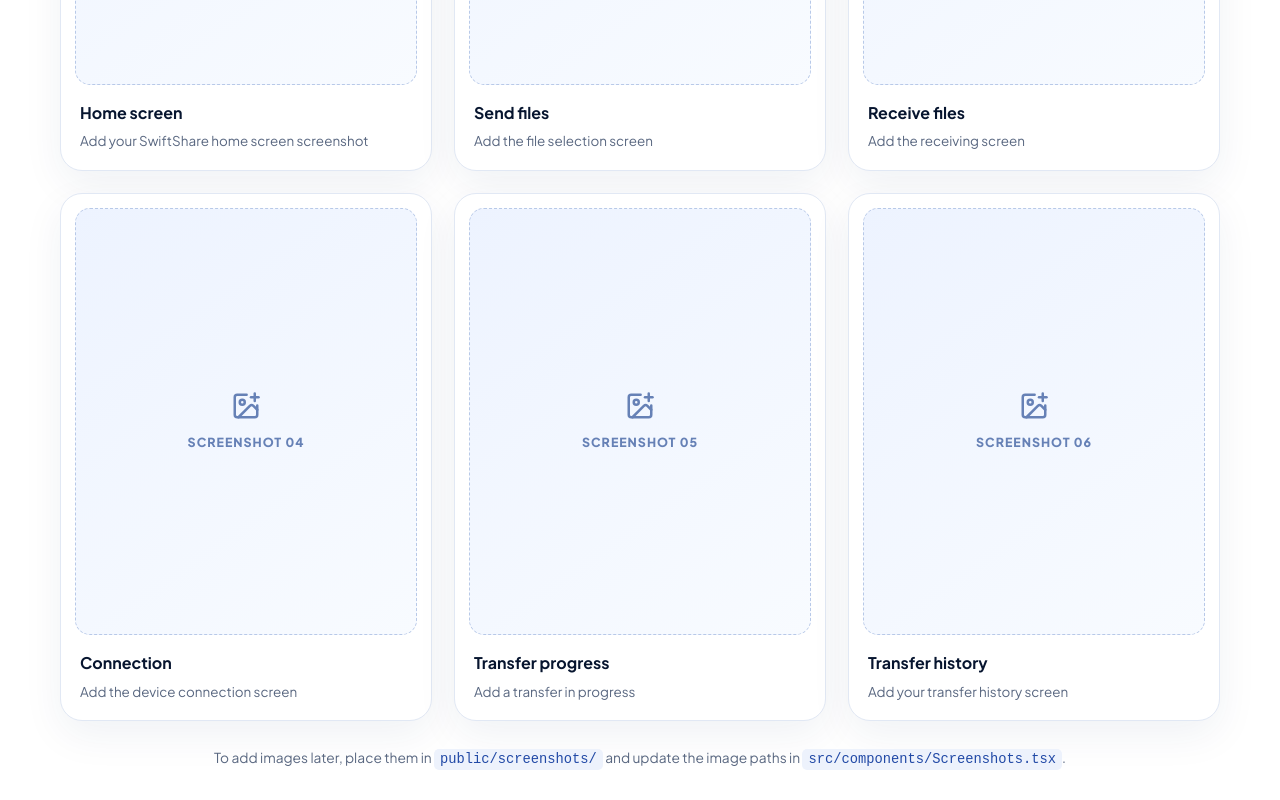
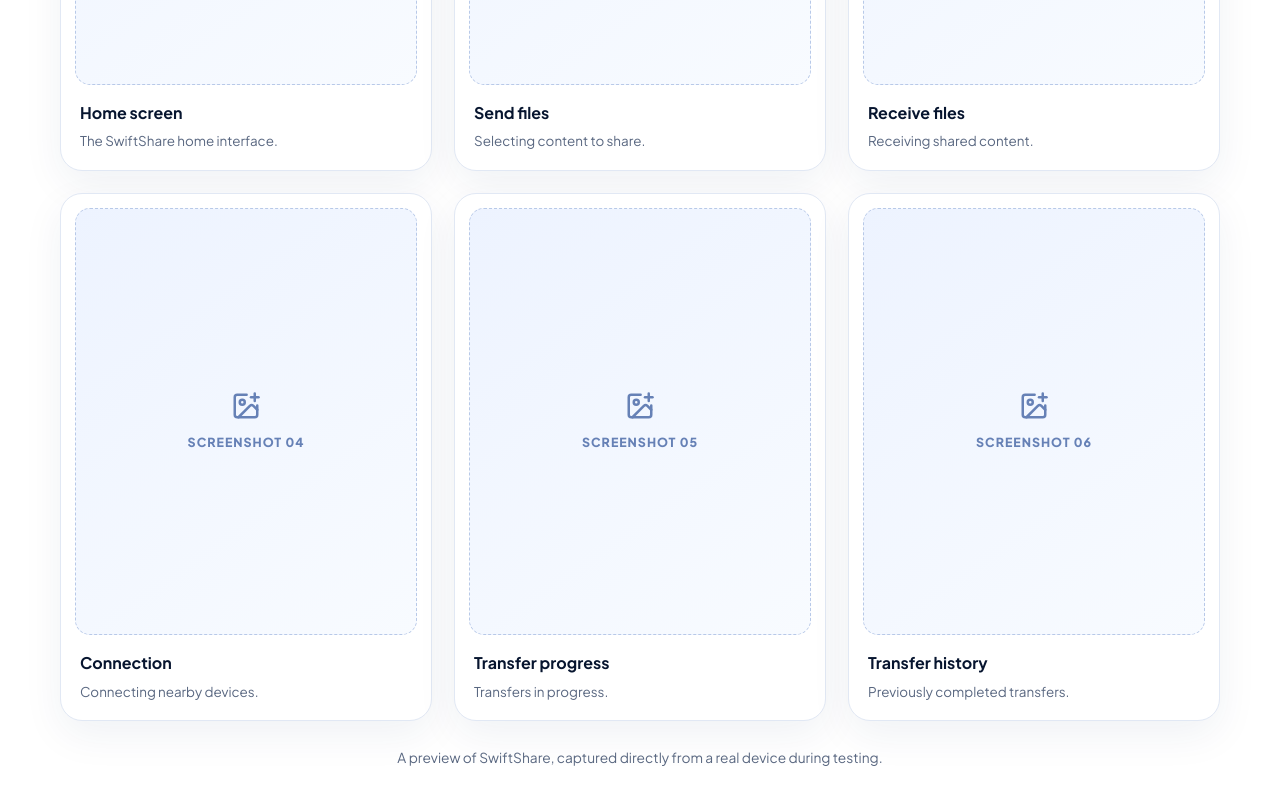
Before and after one commit to novae-dev/swiftshare-website, a React (Vite) app: page / in a window 1280 px wide. Shown: the part 1440-2240 px from the top of the page. Built offline with nearby package versions, Linux system fonts and the light colour scheme; no server answers.

Commit message:
screenshot section

```diff
--- a/src/components/Screenshots.tsx
+++ b/src/components/Screenshots.tsx
@@ -1,3 +1,40 @@
 import { ImagePlus } from "lucide-react";
-const slots=[['Home screen','Add your SwiftShare home screen screenshot'],['Send files','Add the file selection screen'],['Receive files','Add the receiving screen'],['Connection','Add the device connection screen'],['Transfer progress','Add a transfer in progress'],['Transfer history','Add your transfer history screen']];
-export default function Screenshots(){return <section id="screenshots" className="section screenshots-section"><div className="wrap"><div className="section-heading"><span className="eyebrow">SEE IT IN ACTION</span><h2>A closer look at SwiftShare.</h2><p>Real app screenshots will appear here. These spaces are ready for your images.</p></div><div className="screenshot-grid">{slots.map(([title,desc],i)=><div className="screenshot-slot" key={title}><div className="shot-placeholder"><ImagePlus size={30}/><span>Screenshot {String(i+1).padStart(2,'0')}</span></div><div className="shot-caption"><b>{title}</b><span>{desc}</span></div></div>)}</div><p className="screenshots-hint">To add images later, place them in <code>public/screenshots/</code> and update the image paths in <code>src/components/Screenshots.tsx</code>.</p></div></section>}
+const slots = [
+  ["Home screen", "The SwiftShare home interface."],
+  ["Send files", "Selecting content to share."],
+  ["Receive files", "Receiving shared content."],
+  ["Connection", "Connecting nearby devices."],
+  ["Transfer progress", "Transfers in progress."],
+  ["Transfer history", "Previously completed transfers."],
+];
+export default function Screenshots() {
+  return (
+    <section id="screenshots" className="section screenshots-section">
+      <div className="wrap">
+        <div className="section-heading">
+          <span className="eyebrow">SEE IT IN ACTION</span>
+          <h2>A closer look at SwiftShare.</h2>
+          <p>A look at the features and interface that make sharing simple.</p>
+        </div>
+        <div className="screenshot-grid">
+          {slots.map(([title, desc], i) => (
+            <div className="screenshot-slot" key={title}>
+              <div className="shot-placeholder">
+                <ImagePlus size={30} />
+                <span>Screenshot {String(i + 1).padStart(2, "0")}</span>
+              </div>
+              <div className="shot-caption">
+                <b>{title}</b>
+                <span>{desc}</span>
+              </div>
+            </div>
+          ))}
+        </div>
+        <p className="screenshots-hint">
+          A preview of SwiftShare, captured directly from a real device during
+          testing.
+        </p>
+      </div>
+    </section>
+  );
+}
--- /dev/null
+++ b/src/vite-env.d.ts
@@ -0,0 +1 @@
+/// <reference types="vite/client" />
```
